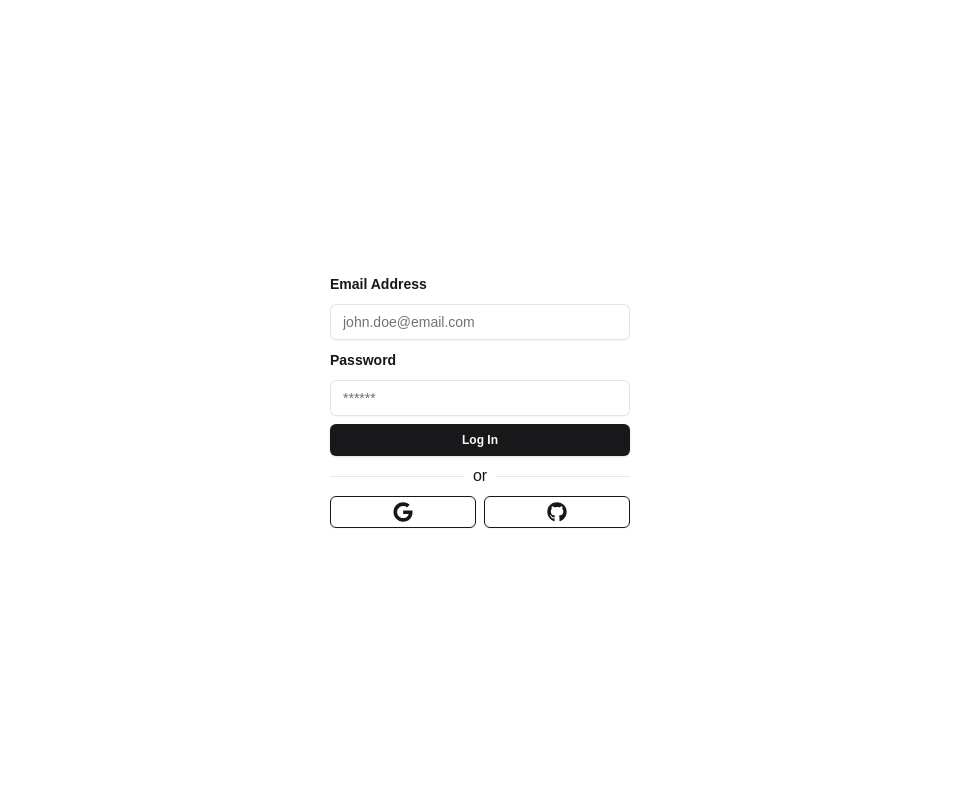
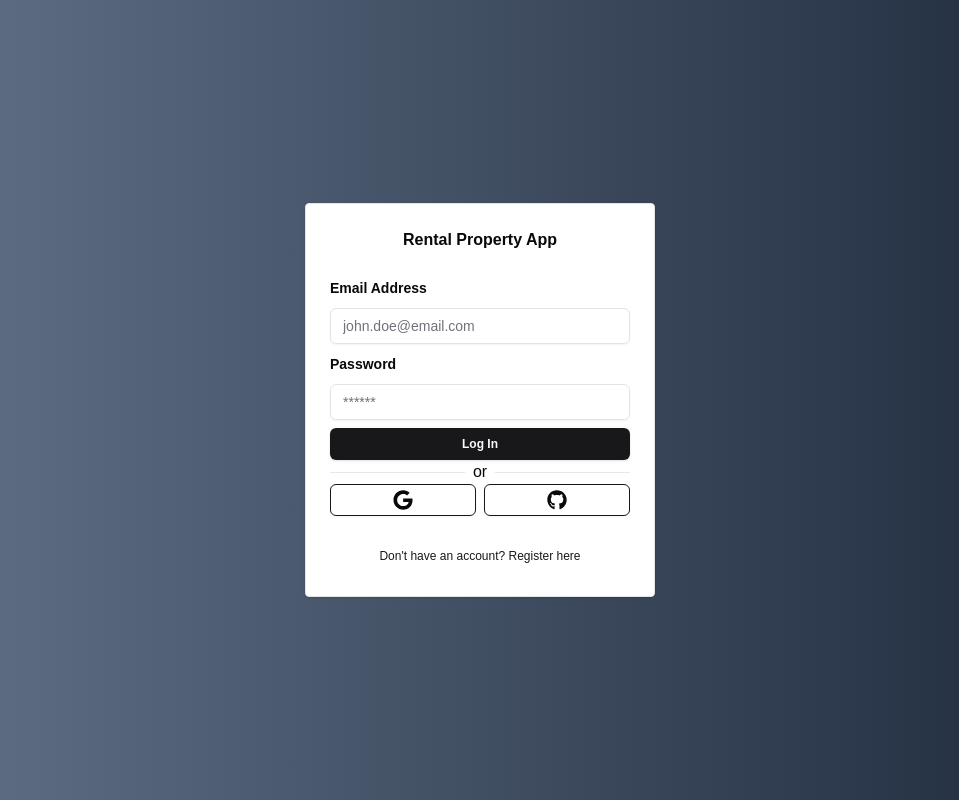
Before and after one commit to adrian92612/rental-property-app, a Next.js app: page /auth/login in a window 1280 px wide. Shown: the whole page, without its empty margins (160-1119 px from the left). Built offline with nearby package versions, Linux system fonts and the light colour scheme; no server answers.

Commit message:
added card component to login page

```diff
--- a/app/auth/layout.tsx
+++ b/app/auth/layout.tsx
@@ -4,7 +4,7 @@
 
 const AuthLayout = ({ children }: AuthLayoutProps) => {
   return (
-    <main className="h-screen flex items-center justify-center">
+    <main className="h-screen flex items-center justify-center bg-gradient-to-r from-slate-500 to-slate-800">
       {children}
     </main>
   );
--- a/app/auth/login/page.tsx
+++ b/app/auth/login/page.tsx
@@ -1,9 +1,21 @@
 import { LoginForm } from "@/components/auth/login-form";
 import { LoginSocialForm } from "@/components/auth/login-social-form";
+import { Button } from "@/components/ui/button";
+import {
+  Card,
+  CardContent,
+  CardFooter,
+  CardHeader,
+} from "@/components/ui/card";
+import Link from "next/link";
 
 const LoginPage = () => {
   return (
-    <div className="w-11/12 max-w-[300px] space-y-2">
+    <Card className="w-11/12 max-w-[350px] rounded-sm">
+      <CardHeader className="font-bold text-center">
+        Rental Property App
+      </CardHeader>
+      <CardContent>
         <LoginForm />
         <div className="flex justify-center items-center gap-2">
           <div className="flex-grow bg-gray-200 h-px"></div>
@@ -11,7 +23,15 @@
           <div className="flex-grow bg-gray-200 h-px"></div>
         </div>
         <LoginSocialForm />
-    </div>
+      </CardContent>
+      <CardFooter>
+        <Button asChild variant="link" size="sm" className="w-full">
+          <Link href="/auth/register">
+            Don&apos;t have an account? Register here
+          </Link>
+        </Button>
+      </CardFooter>
+    </Card>
   );
 };
 
--- a/app/page.tsx
+++ b/app/page.tsx
@@ -3,7 +3,7 @@
 
 export default function Home() {
   return (
-    <main className="h-screen w-full flex items-center justify-center">
+    <main className="h-screen w-full flex items-center justify-center bg-gradient-to-r from-slate-500 to-slate-800">
       <div>
         <h1>Rental Property App</h1>
         <Button asChild>
--- /dev/null
+++ b/components/ui/card.tsx
@@ -0,0 +1,83 @@
+import * as React from "react";
+
+import { cn } from "@/lib/utils";
+
+const Card = React.forwardRef<
+  HTMLDivElement,
+  React.HTMLAttributes<HTMLDivElement>
+>(({ className, ...props }, ref) => (
+  <div
+    ref={ref}
+    className={cn(
+      "rounded-xl border bg-card text-card-foreground shadow",
+      className
+    )}
+    {...props}
+  />
+));
+Card.displayName = "Card";
+
+const CardHeader = React.forwardRef<
+  HTMLDivElement,
+  React.HTMLAttributes<HTMLDivElement>
+>(({ className, ...props }, ref) => (
+  <div
+    ref={ref}
+    className={cn("flex flex-col space-y-1.5 p-6", className)}
+    {...props}
+  />
+));
+CardHeader.displayName = "CardHeader";
+
+const CardTitle = React.forwardRef<
+  HTMLParagraphElement,
+  React.HTMLAttributes<HTMLHeadingElement>
+>(({ className, ...props }, ref) => (
+  <h3
+    ref={ref}
+    className={cn("font-semibold leading-none tracking-tight", className)}
+    {...props}
+  />
+));
+CardTitle.displayName = "CardTitle";
+
+const CardDescription = React.forwardRef<
+  HTMLParagraphElement,
+  React.HTMLAttributes<HTMLParagraphElement>
+>(({ className, ...props }, ref) => (
+  <p
+    ref={ref}
+    className={cn("text-sm text-muted-foreground", className)}
+    {...props}
+  />
+));
+CardDescription.displayName = "CardDescription";
+
+const CardContent = React.forwardRef<
+  HTMLDivElement,
+  React.HTMLAttributes<HTMLDivElement>
+>(({ className, ...props }, ref) => (
+  <div ref={ref} className={cn("p-6 pt-0", className)} {...props} />
+));
+CardContent.displayName = "CardContent";
+
+const CardFooter = React.forwardRef<
+  HTMLDivElement,
+  React.HTMLAttributes<HTMLDivElement>
+>(({ className, ...props }, ref) => (
+  <div
+    ref={ref}
+    className={cn("flex items-center p-6 pt-0", className)}
+    {...props}
+  />
+));
+CardFooter.displayName = "CardFooter";
+
+export {
+  Card,
+  CardHeader,
+  CardFooter,
+  CardTitle,
+  CardDescription,
+  CardContent,
+};
```
Also changed, not shown: components/dashboard/logout-btn.tsx (deleted). Lines whose indentation alone changed are shown as unchanged.
